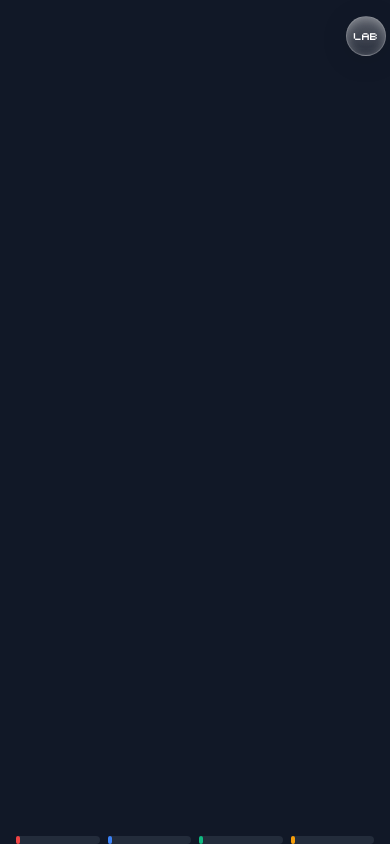
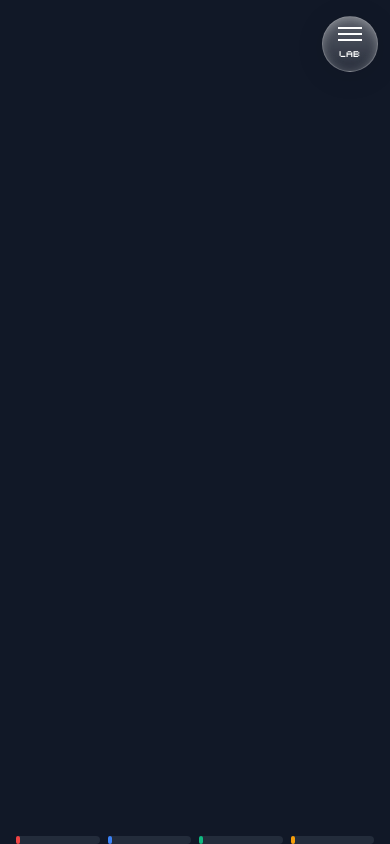
Before and after one commit to kabuto-lab/vyr, a React (Vite) app: page / in a window 390 px wide. Both pictures are taken after a click on the button "Start Game". Built offline with nearby package versions, Linux system fonts and the light colour scheme.

Commit message:
Auto-deploy: update game

```diff
--- a/src/App.tsx
+++ b/src/App.tsx
@@ -3,16 +3,43 @@ import { GameStateProvider } from './components/GameStateProvider';
 import Game from './components/Game';
 import FullscreenButton from './components/FullscreenButton';
 import WelcomeScreen from './components/WelcomeScreen';
-import { useState } from 'react';
+import { useState, useEffect } from 'react';
 
 function App() {
   // State to track if the game has started (welcome screen is dismissed)
   const [gameStarted, setGameStarted] = useState(false);
+  // State to track if device is in landscape orientation
+  const [isLandscape, setIsLandscape] = useState(true);
+  // State to track if device is mobile
+  const [isMobile, setIsMobile] = useState(false);
 
   // Function to start the game after the welcome screen
   const startGame = () => {
     setGameStarted(true);
   };
+
+  // Check if device is mobile and set orientation
+  useEffect(() => {
+    const checkDevice = () => {
+      setIsMobile(/Android|webOS|iPhone|iPad|iPod|BlackBerry|IEMobile|Opera Mini/i.test(navigator.userAgent));
+      setIsLandscape(window.innerWidth > window.innerHeight);
+    };
+
+    // Initial check
+    checkDevice();
+
+    // Add event listener for orientation change
+    const handleResize = () => {
+      checkDevice();
+    };
+
+    window.addEventListener('resize', handleResize);
+
+    // Clean up event listener
+    return () => {
+      window.removeEventListener('resize', handleResize);
+    };
+  }, []);
 
   return (
     <Router>
@@ -22,6 +49,13 @@ function App() {
           {/* Show welcome screen if game hasn't started yet */}
           {!gameStarted ? (
             <WelcomeScreen onStart={startGame} />
+          ) : isMobile && !isLandscape ? (
+            // Show landscape orientation prompt for mobile devices
+            <div className="flex flex-col items-center justify-center h-full w-full bg-gray-900 text-white text-center p-4">
+              <div className="text-2xl font-bold mb-4">Rotate Your Device</div>
+              <div className="text-lg mb-6">Please rotate your device to landscape mode for the best experience</div>
+              <div className="text-sm opacity-75">This game is designed for landscape orientation</div>
+            </div>
           ) : (
             <Routes>
               <Route path="/" element={
--- a/src/components/Game.tsx
+++ b/src/components/Game.tsx
@@ -268,7 +268,7 @@ const Game: React.FC = () => {
       </div>
 
       {/* Left Off-canvas menu - Virus Configuration */}
-      <div className={`fixed top-[0.5%] left-0 h-[99vh] w-[90%] md:w-[50%] bg-white bg-opacity-10 backdrop-blur-lg border border-white border-opacity-20 z-50 transform transition-transform duration-300 ease-in-out ${leftMenuOpen ? 'translate-x-0' : '-translate-x-full'} z-[60] rounded-br-3xl left-sidebar`}>
+      <div className={`fixed top-[0.5%] left-0 h-[98vh] w-[90%] md:w-[50%] bg-white bg-opacity-10 backdrop-blur-lg border border-white border-opacity-20 z-50 transform transition-transform duration-300 ease-in-out ${leftMenuOpen ? 'translate-x-0' : '-translate-x-full'} z-[60] rounded-br-3xl left-sidebar`}>
         <div className="p-4 border-b border-white border-opacity-20 overflow-x-auto">
           {/* Row 1: Player tabs - full width */}
           <div className="grid grid-cols-4 gap-2 mb-4">
@@ -383,18 +383,23 @@ const Game: React.FC = () => {
       </div>
 
       {/* Circular LAB button in transparent sidebar at the right side */}
-      <div className="fixed top-0 right-0 h-full w-12 bg-transparent border-0 z-50 z-[60]">
+      <div className="fixed top-0 right-4 h-full w-12 bg-transparent border-0 z-50 z-[60]">
         <div className="flex flex-col items-center pt-4 space-y-4">
           {/* LAB button in the sidebar - circular */}
           <button
             onClick={() => setLeftMenuOpen(!leftMenuOpen)}
-            className="w-10 h-10 flex items-center justify-center bg-gradient-to-b from-white/30 to-white/10 backdrop-blur-lg border border-white/30 rounded-full font-pixy text-sm transition-all duration-200 relative overflow-hidden"
+            className="w-14 h-14 flex items-center justify-center bg-gradient-to-b from-white/30 to-white/10 backdrop-blur-lg border border-white/30 rounded-full font-pixy text-sm transition-all duration-200 relative overflow-hidden"
             style={{
               boxShadow: '0 4px 30px rgba(0, 0, 0, 0.1), inset 0 2px 10px rgba(255, 255, 255, 0.3)',
             }}
           >
             <div className="absolute inset-0 bg-gradient-to-b from-transparent via-white/10 to-transparent opacity-0 hover:opacity-100 transition-opacity duration-300"></div>
-            <span className="relative z-10">{t('lab')}</span>
+            <div className="flex flex-col items-center">
+              <div className="w-6 h-0.5 bg-white mb-1"></div>
+              <div className="w-6 h-0.5 bg-white mb-1"></div>
+              <div className="w-6 h-0.5 bg-white mb-1"></div>
+              <span className="relative z-10 text-xs">{t('lab')}</span>
+            </div>
           </button>
         </div>
       </div>
```
